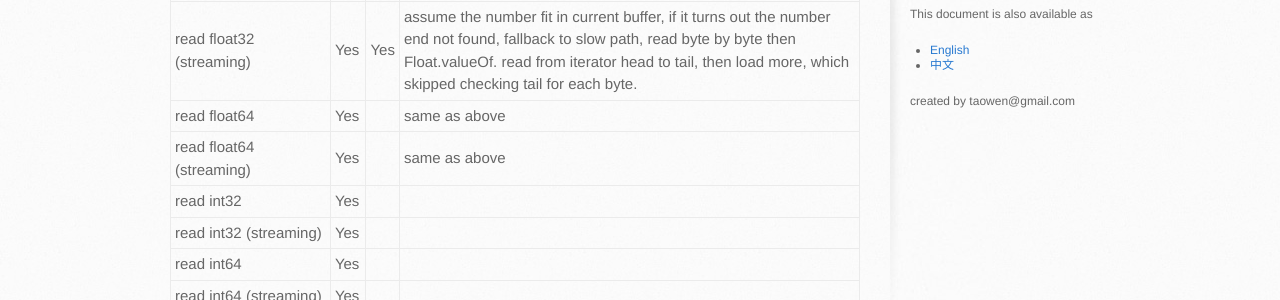
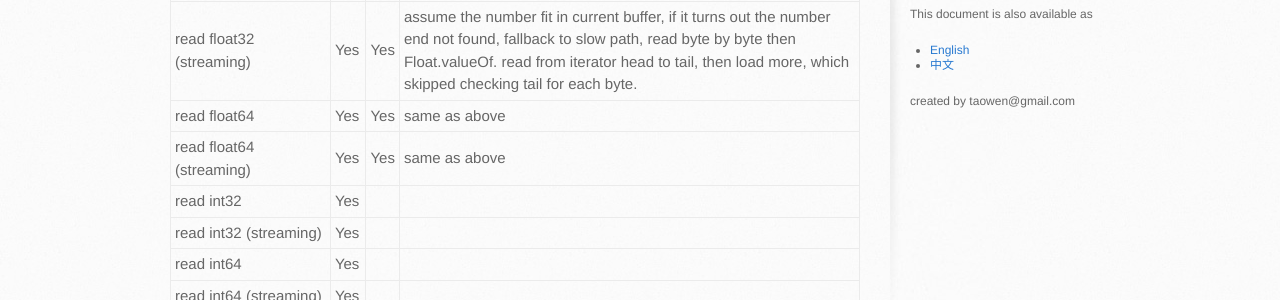
Before and after one commit to json-iterator/json-iterator.github.io, a Jekyll site: the page built from features.md, in a window 1280 px wide and 900 px high. Shown: the part 425-725 px from the top of the window. Built offline with Jekyll 4.4.1, drawn with Linux system fonts in a browser that asks for light colours; comment, search, counter and statistics services are not loaded.

Commit message:
Update features.md

```diff
--- a/features.md
+++ b/features.md
@@ -9,8 +9,8 @@ title: Jsoniter Features (Java Version)
 | --- | --- | --- | --- |
 | read float32 | Yes |  Yes | fast path: if the number is 0~9 only, read it into long, then divide by "power of 10", otherwise fallback to Float.valueOf. table lookup: given c, tell if it is 0~9, or dot, or end of number by a pre-defined table. |
 | read float32 (streaming) | Yes | Yes | assume the number fit in current buffer, if it turns out the number end not found, fallback to slow path, read byte by byte then Float.valueOf. read from iterator head to tail, then load more, which skipped checking tail for each byte. |
-| read float64 | Yes |  | same as above |
-| read float64 (streaming) | Yes |  | same as above |
+| read float64 | Yes | Yes | same as above |
+| read float64 (streaming) | Yes | Yes | same as above |
 | read int32 | Yes |  |
 | read int32 (streaming) | Yes |  |
 | read int64 | Yes |  |
```
